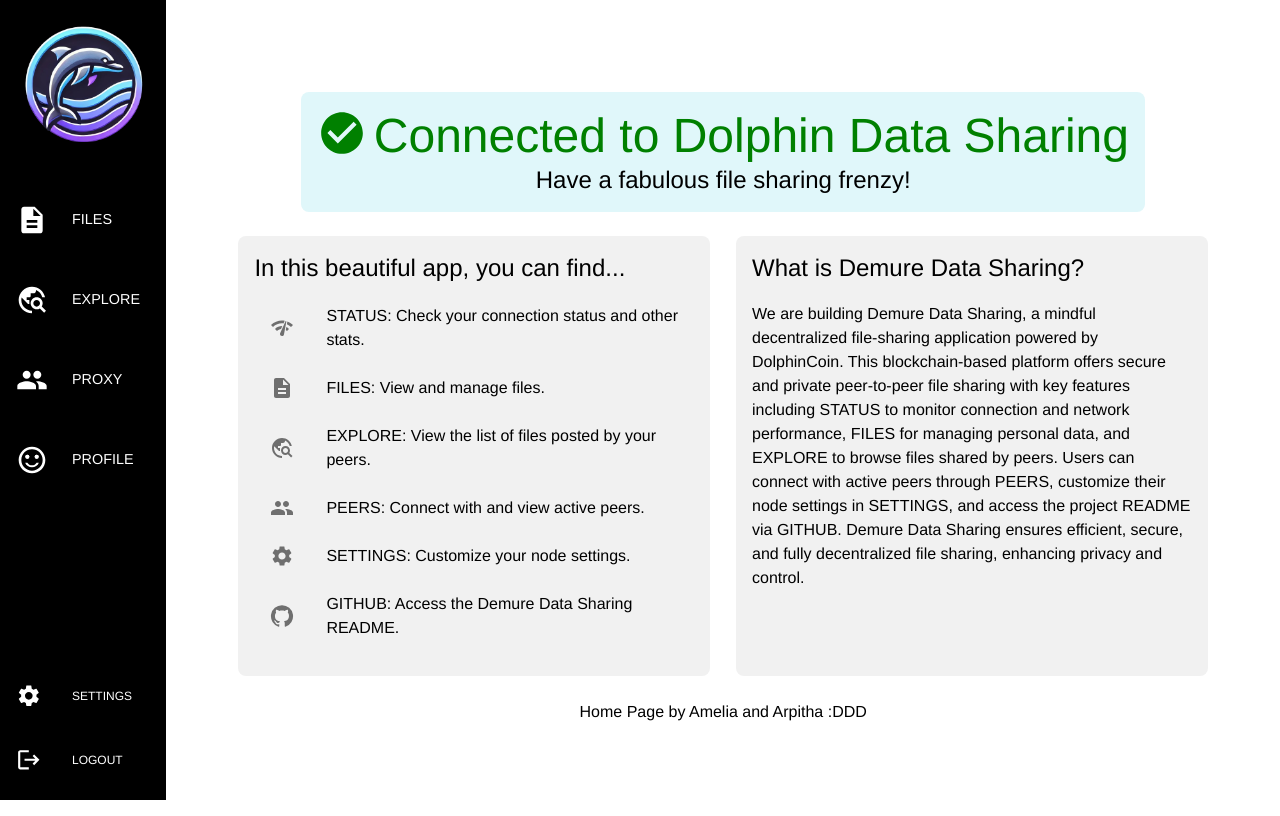
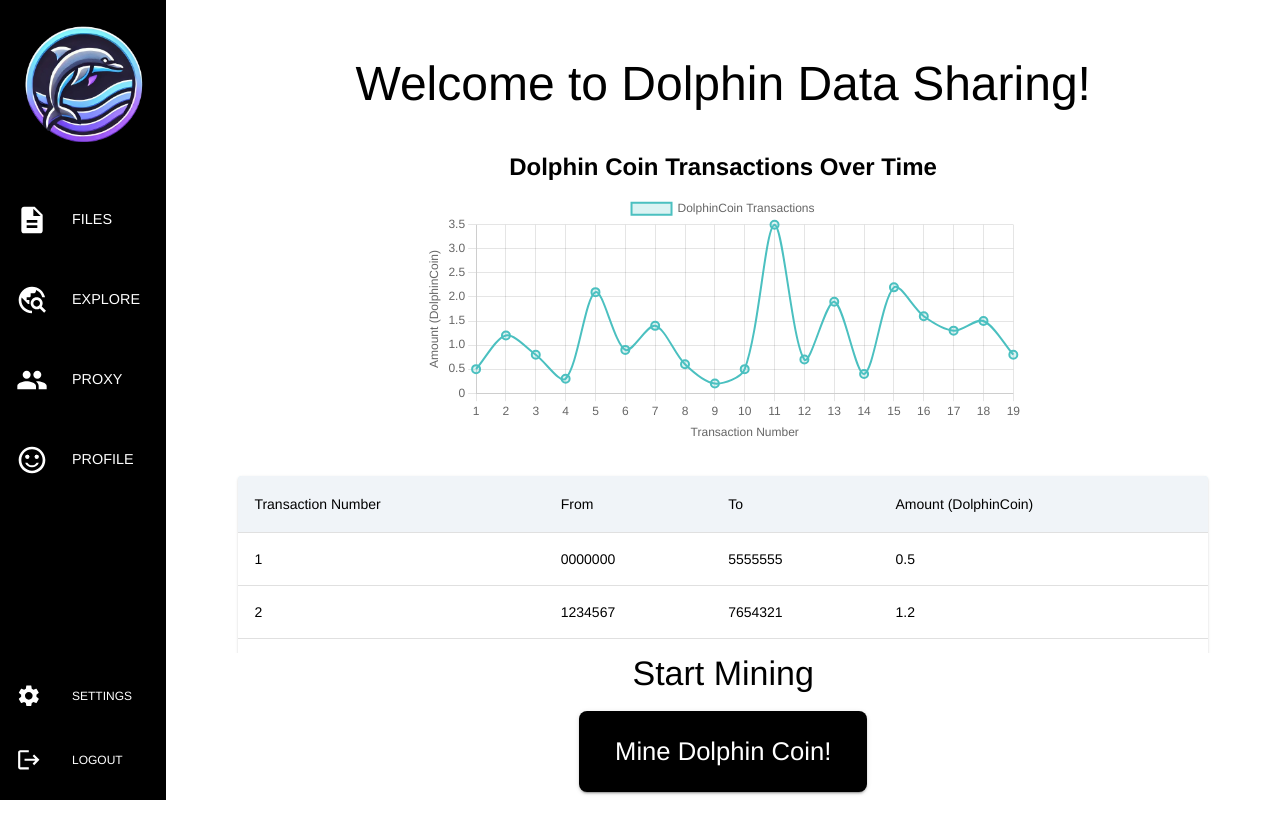
Before and after one commit to MazenIbrahim1/PHAJAM, a React (Vite) app: page /home in a window 1280 px wide. Built offline with nearby package versions, Linux system fonts and the light colour scheme.

Commit message:
Homepage updated & README updated !!

```diff
--- a/src/components/Home/Home.jsx
+++ b/src/components/Home/Home.jsx
@@ -1,4 +1,4 @@
-import { Box, Typography, Container, List, ListItem, ListItemText, ListItemIcon} from "@mui/material";
+{/*import { Box, Typography, Container, List, ListItem, ListItemText, ListItemIcon} from "@mui/material";
 import CheckCircleIcon from '@mui/icons-material/CheckCircle';
 import NetworkCheckIcon from '@mui/icons-material/NetworkCheck';
 import DescriptionIcon from '@mui/icons-material/Description';
@@ -40,7 +40,7 @@ export default function Home() {
           		<Typography variant="h5" > Have a fabulous file sharing frenzy! </Typography>
         	</Box>
 
-      		{/* Two side-by-side boxes */}
+
         	<Box
            		sx={{
             		display: "flex",
@@ -49,7 +49,7 @@ export default function Home() {
             	  	mb: "24px", // Space below the boxes
             	}}
         	>
-        		{/* First Box */}
+        		// First Box *
             	<Box
               		sx={{
                 		width: "50%", // Each box takes up about half the container width
@@ -106,7 +106,7 @@ export default function Home() {
                 	</List>
             	</Box>
 
-            	{/* Second Box */}
+            	// Second Box
             	<Box
               		sx={{
                 		width: "50%", // Each box takes up about half the container width
@@ -129,3 +129,164 @@ export default function Home() {
 		</Box>
   );
 }
+*/}
+import React from 'react';
+import { Box, Typography, Button, Table, TableBody, TableCell, TableContainer, TableHead, TableRow, Paper } from "@mui/material";
+import { Line } from 'react-chartjs-2';
+import {
+  Chart as ChartJS,
+  CategoryScale,
+  LinearScale,
+  PointElement,
+  LineElement,
+  Title,
+  Tooltip,
+  Legend,
+} from 'chart.js';
+
+ChartJS.register(
+  CategoryScale,
+  LinearScale,
+  PointElement,
+  LineElement,
+  Title,
+  Tooltip,
+  Legend
+);
+
+export default function Home() {
+  const transactions = [
+    { from: '0000000', to: '5555555', amount: 0.5 },
+    { from: '1234567', to: '7654321', amount: 1.2 },
+    { from: '9999999', to: '1111111', amount: 0.8 },
+    { from: '2468101', to: '1024680', amount: 0.3 },
+    { from: '6543210', to: '0123456', amount: 2.1 },
+    { from: '7777777', to: '3333333', amount: 0.9 },
+    { from: '8888888', to: '4444444', amount: 1.4 },
+    { from: '5555555', to: '9999999', amount: 0.6 },
+    { from: '1234321', to: '9876543', amount: 0.2 },
+    { from: '3141592', to: '2718281', amount: .5 },
+    { from: '9988776', to: '6655443', amount: 3.5 },
+    { from: '4455667', to: '8899001', amount: 0.7 },
+    { from: '1122334', to: '5566778', amount: 1.9 },
+    { from: '6655443', to: '9988776', amount: 0.4 },
+    { from: '7788990', to: '2233445', amount: 2.2 },
+    { from: '9876543', to: '1234321', amount: 1.6 },
+    { from: '1928374', to: '5647382', amount: 1.3 },
+    { from: '1029384', to: '2938475', amount: 1.5 },
+    { from: '4567890', to: '0987654', amount: 0.8 }
+  ];
+
+  const data = {
+    labels: transactions.map((_, index) => `${index + 1}`), // Just show 1, 2, 3, etc.
+    datasets: [
+      {
+        label: 'DolphinCoin Transactions',
+        data: transactions.map(transaction => transaction.amount),
+        borderColor: 'rgba(75, 192, 192, 1)',
+        backgroundColor: 'rgba(75, 192, 192, 0.2)',
+        borderWidth: 2,
+        tension: 0.3,
+        pointRadius: 4,
+      }
+    ]
+  };
+
+  const options = {
+    responsive: true,
+    plugins: {
+      legend: { position: 'top' },
+      title: {
+        display: true,
+        text: 'Dolphin Coin Transactions Over Time',
+        color: 'black',
+        font: { size: 24 },
+      },
+    },
+    scales: {
+      x: { title: { display: true, text: 'Transaction Number' } },
+      y: { title: { display: true, text: 'Amount (DolphinCoin)' }, beginAtZero: true }
+    }
+  };
+
+  return (
+    <Box
+      sx={{
+        ml: "13vw",
+        pl: "5vw",
+        pr: "5vw",
+        height: "auto",
+        display: "flex",
+        flexDirection: "column",
+        justifyContent: "center",
+        alignItems: "center",
+        position: 'relative',
+        minHeight: '100vh', // Make sure the page takes the full viewport height
+      }}
+    >
+      {/* Page Title */}
+      <Typography variant="h3" sx={{ mb: "16px", mt: "16px" }}>
+        Welcome to Dolphin Data Sharing!
+      </Typography>
+
+      {/* Line Chart for Transactions */}
+      <Box sx={{ mt: 2, width: '80vw', height: '300px', display: 'flex', justifyContent: 'center' }}>
+        <Line data={data} options={options} />
+      </Box>
+
+      {/* scrollable tableeeeee */}
+      <TableContainer component={Paper} sx={{ mt: 4, maxWidth: '80vw', maxHeight: '300px', overflow: 'auto' }}>
+        <Table stickyHeader>
+          <TableHead>
+            <TableRow sx={{ backgroundColor: '#e0f7fa' }}>
+              <TableCell>Transaction Number</TableCell> {/* transaction # */}
+              <TableCell>From</TableCell>
+              <TableCell>To</TableCell>
+              <TableCell>Amount (DolphinCoin)</TableCell>
+            </TableRow>
+          </TableHead>
+          <TableBody>
+            {transactions.map((transaction, index) => (
+              <TableRow key={index}>
+                <TableCell>{index + 1}</TableCell>
+                <TableCell>{transaction.from}</TableCell>
+                <TableCell>{transaction.to}</TableCell>
+                <TableCell>{transaction.amount}</TableCell>
+              </TableRow>
+            ))}
+          </TableBody>
+        </Table>
+      </TableContainer>
+
+      {/* Button always visible at the bottom !! */}
+      <Box
+        sx={{
+          position: 'absolute',
+          bottom: 0,
+          width: '100%',
+          display: 'flex',
+          flexDirection: 'column',
+          alignItems: 'center',
+          backgroundColor: 'white',
+          pb: '16px',
+        }}
+      >
+        <Typography variant="h4" sx={{ mb: "16px" }}>
+          Start Mining
+        </Typography>
+
+        <Button
+          variant="contained"
+          color="primary"
+          sx={{
+            padding: "18px 36px",
+            fontSize: "1.6rem",
+            borderRadius: "8px"
+          }}
+        >
+          Mine Dolphin Coin!
+        </Button>
+      </Box>
+    </Box>
+  );
+}
```
Also changed, not shown: 1 other file (tests, documents, lock files or other folders).
